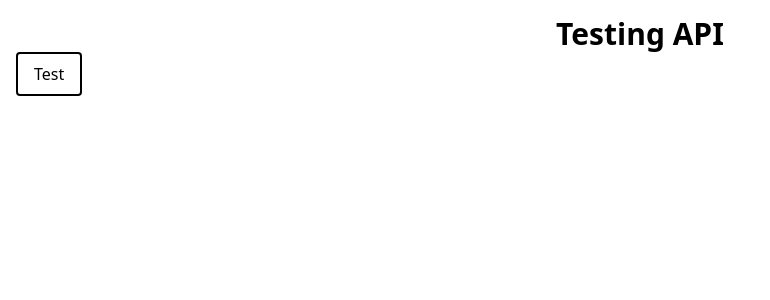
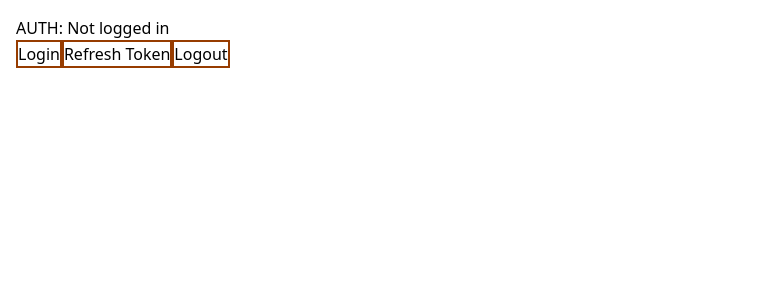
Before and after one commit to Gurpreet-Singh-01/E-commerce-frontend, a React (Vite) app: page / in a window 1280 px wide. Shown: the top 300 px of the page, without its empty margins (0-770 px from the left). Built offline with nearby package versions, Linux system fonts and the light colour scheme; no server answers.

Commit message:
Fixed api response bug

```diff
--- a/src/App.jsx
+++ b/src/App.jsx
@@ -1,27 +1,26 @@
-import useAuth from "./hooks/useAuth"
-import api from "./services/api"
+import React from 'react'
+import useAuth from './hooks/useAuth'
+import { loginUser } from './services/userService'
 
 const App = () => {
-  const testAPI = async() =>{
+  const { isAuthenticated, login, logout, refresh, role, user } = useAuth()
+  const handleLogin = async() =>{
     try {
-      const response = await api.get("/user/user");
-      console.log(response.data)
+      const response = await loginUser('prxxt.gurii@gmail.com','987654321');
+      console.log(response.user)
+      login(response.user)
     } catch (error) {
-      console.log("In Error Block")
-      console.log("API Error", error)
+      console.log('Login Error',error)
     }
   }
   return (
-    <div className="min-h-screen p-4">
-      <h1 className="text-3xl font-bold text-center">
-        Testing API
+    <div className='min-h-screen p-4'>
+      <h1>
+        AUTH: {isAuthenticated ? `${user.name} (${role})`: "Not logged in "}
       </h1>
-
-      <button
-        className="px-4 py-2 rounded mr-2 border-2 border-black"
-        onClick={testAPI}
-      >Test</button>
-
+      <button className='border-2 border-amber-800' onClick={handleLogin}>Login</button>
+      <button className='border-2 border-amber-800' onClick={refresh}>Refresh Token</button>
+      <button className='border-2 border-amber-800' onClick={logout}>Logout</button>
 
 
     </div>
--- a/src/services/userService.js
+++ b/src/services/userService.js
@@ -5,7 +5,7 @@ export const loginUser = async (email, password) => {
     email,
     password,
   });
-  return response.data;
+  return response.data.data;
 };
 
 export const registerUser = async (name, email, password, gender, role) => {
@@ -16,12 +16,12 @@ export const registerUser = async (name, email, password, gender, role) => {
     gender,
     role,
   });
-  return response.data;
+  return response.data.data;
 };
 
 export const verifyUser = async (email, otp) => {
   const response = await api.post('/user/verify_user', { email, otp });
-  return response.data;
+  return response.data.data;
 };
 
 export const logoutUser = async () => {
@@ -33,12 +33,12 @@ export const changeCurrentPassword = async (oldPassword, newPassword) => {
     oldPassword,
     newPassword,
   });
-  return response.data;
+  return response.data.data;
 };
 
 export const forgotPassword = async (email) => {
   const response = await api.post('/user/forgot_password', { email });
-  return response.data;
+  return response.data.data;
 };
 
 export const resetPassword = async (email, otp, newPassword) => {
@@ -47,22 +47,22 @@ export const resetPassword = async (email, otp, newPassword) => {
     otp,
     newPassword,
   });
-  return response.data;
+  return response.data.data;
 };
 
 export const refreshAccessToken = async () => {
   const response = await api.post('/user/refresh_access_token');
-  return response.data;
+  return response.data.data;
 };
 
 export const getUserProfile = async () => {
   const response = await api.get('/user/user');
-  return response.data;
+  return response.data.data;
 };
 
 export const updateUserProfile = async (data) => {
   const response = await api.post('/user/update_userProfile', data);
-  return response.data;
+  return response.data.data;
 };
 
 export const addAddress = async (
@@ -85,15 +85,15 @@ export const addAddress = async (
     postalCode,
     isDefault,
   });
-  return response.data;
+  return response.data.data;
 };
 
 export const updateAddress = async (id ,data) =>{
     const response= await api.patch(`/user/update_address/${id}`,data)
-    return response.data;
+    return response.data.data;
 }
 
 export const deleteAddress = async(id) =>{
     const response = await api.delete(`/user/delete_address/${id}`)
-    return response.data
+    return response.data.data
 }
```
Also changed, not shown: src/services/productService.js (added).
